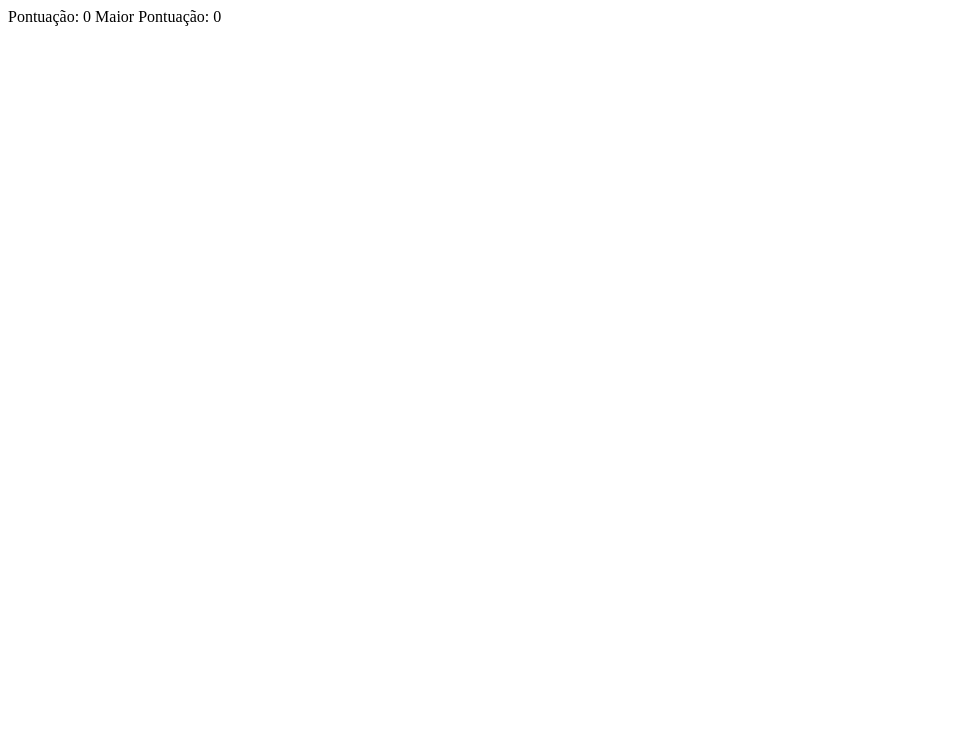
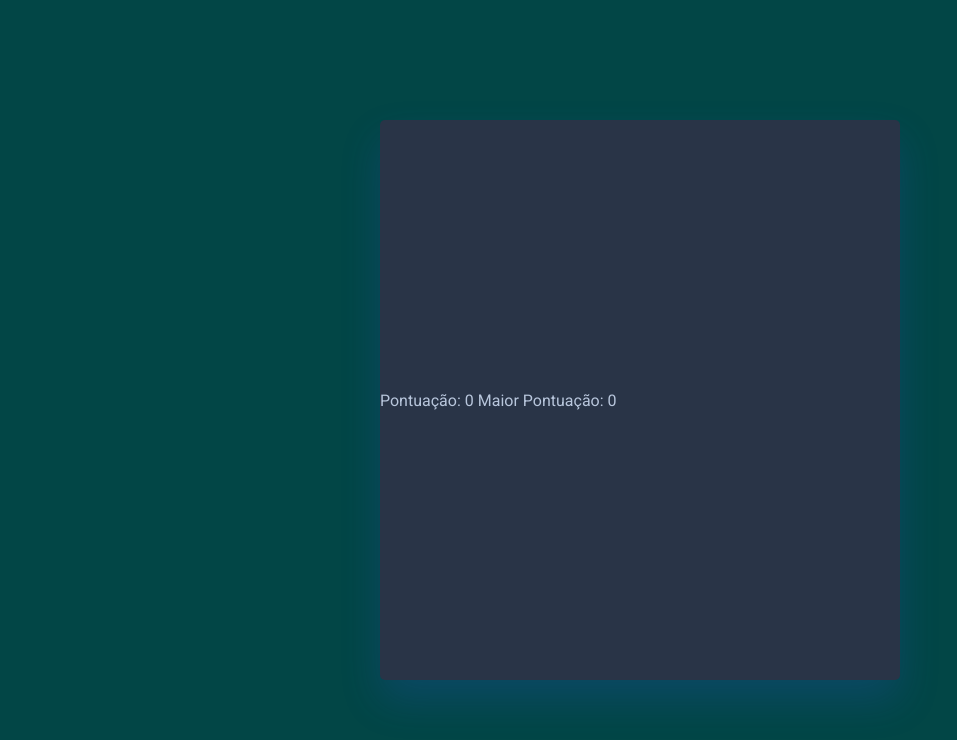
Before and after one commit to livehass/Teste-game-js, a plain HTML site: page index.html in a window 1280 px wide. Shown: the whole page, without its empty margins (0-957 px from the left). Drawn offline with Linux system fonts and the light colour scheme.

Commit message:
commit de update

```diff
--- a/index.html
+++ b/index.html
@@ -8,7 +8,7 @@
 </head>
 <body>
 
-    <div class="main">
+    <div class="area-principal">
         <div class="detalhes-do-game">
             <span class="pontuacao">Pontuação: 0</span>
             <span class="maior-pontuacao">Maior Pontuação: 0</span>
--- a/style.css
+++ b/style.css
@@ -1 +1,33 @@
 @import url('https://fonts.googleapis.com/css2?family=Roboto:wght@100;400;500;700&display=swap');
+
+
+* {
+    margin: 0;
+    padding: 0;
+    box-sizing: 0;
+    font-family:  'Roboto', sans-serif;
+}
+
+body {
+    display: flex;
+    align-items: center;
+    justify-content: center;
+    min-height: 100vh;
+    background: #024646;
+}
+
+.area-principal {
+    width: 65vmin;
+    height: 70vmin;
+    display: flex;
+    /* overflow: hidden; */
+    flex-direction: column;
+    justify-content: center;
+    background: #293447;
+    border-radius: 5px;
+    box-shadow: 0 20px 40px rgba(52, 87, 220, 0.2);
+}
+
+.detalhes-do-game {
+    color: #b8c6dc;
+}
```
